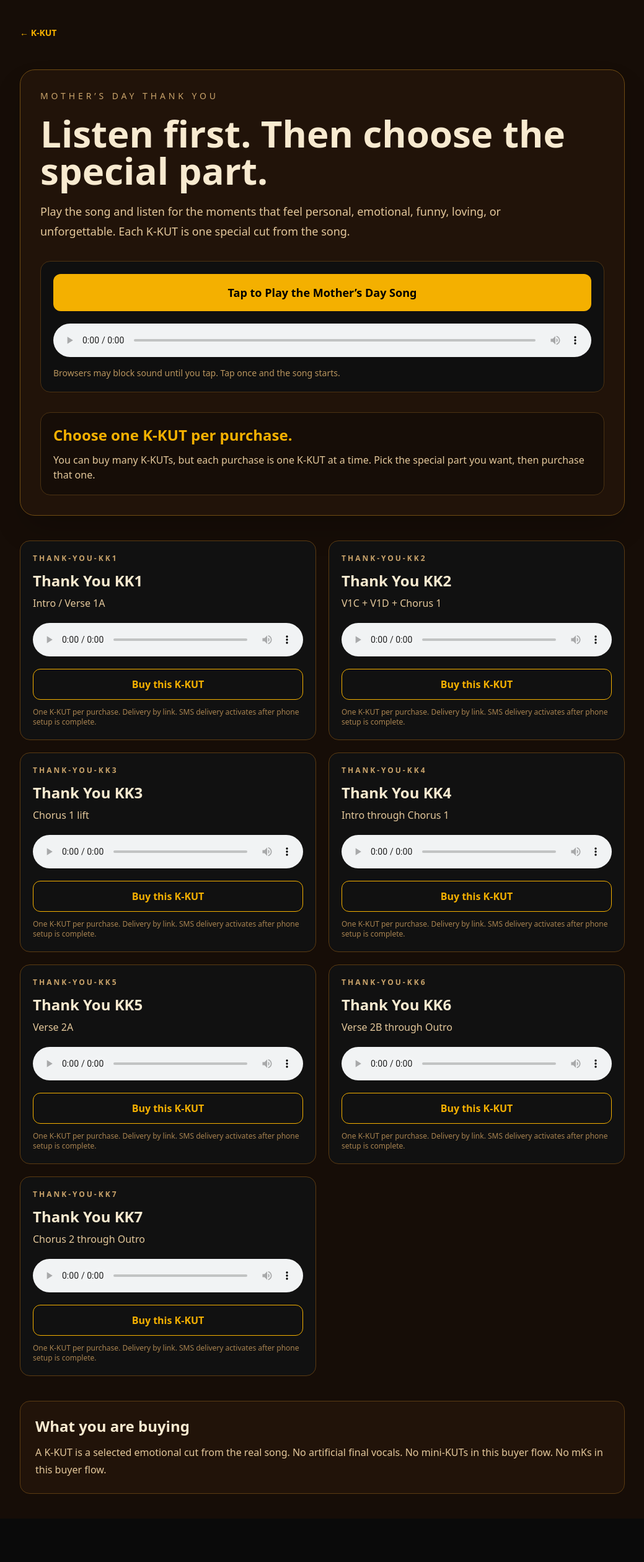
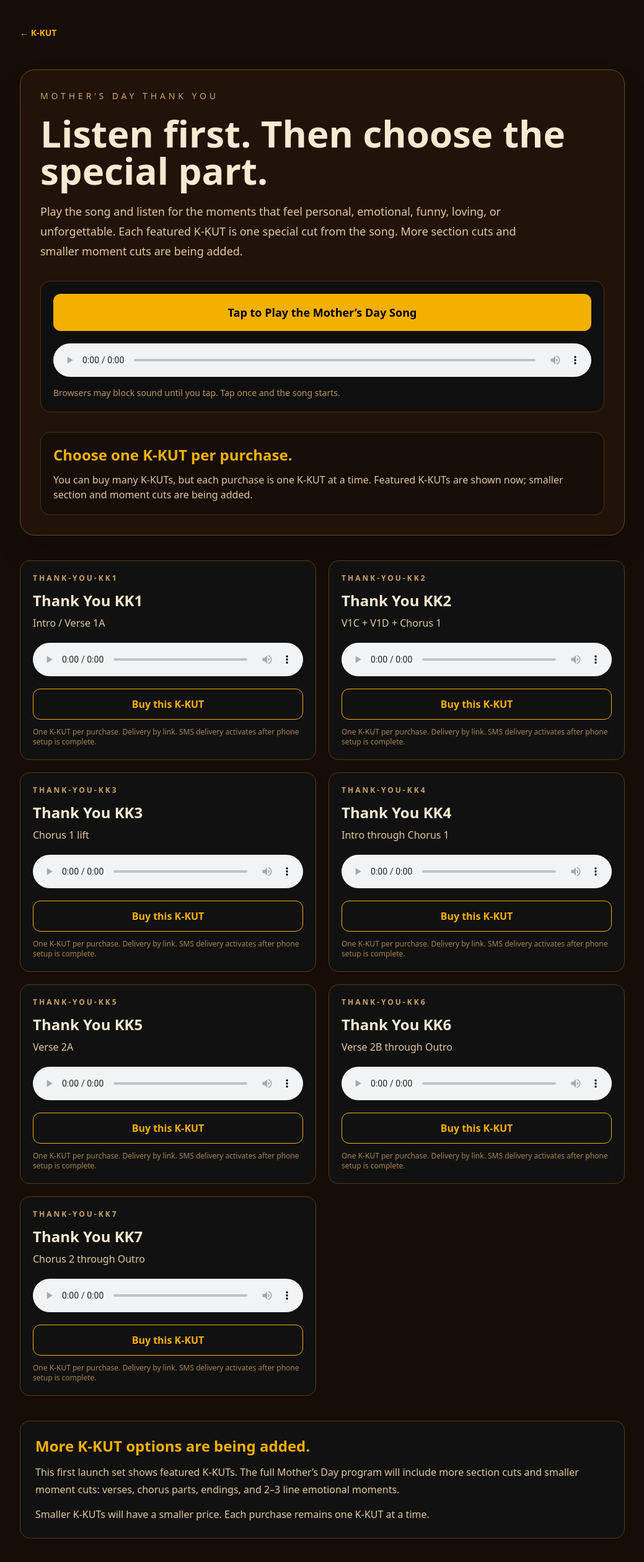
Before and after one commit to mmmm013/k-kut, a Next.js app: page /mothers-day/thank-you in a window 1280 px wide. Shown: the top 2520 px of the page at 62% size, without its empty margins (120-1159 px from the left). Before the commit the page ends 2450 px from the top, so only its background shows below. Built offline with nearby package versions, Linux system fonts and the light colour scheme.

Commit message:
Clarify Mother's Day K-KUT options and smaller cuts

```diff
--- a/app/mothers-day/thank-you/page.tsx
+++ b/app/mothers-day/thank-you/page.tsx
@@ -75,8 +75,7 @@ export default function MothersDayThankYouPage() {
 
           <p className="mt-5 max-w-3xl text-lg leading-8 text-[#e4c89b]">
             Play the song and listen for the moments that feel personal,
-            emotional, funny, loving, or unforgettable. Each K-KUT is one
-            special cut from the song.
+            emotional, funny, loving, or unforgettable. Each featured K-KUT is one special cut from the song. More section cuts and smaller moment cuts are being added.
           </p>
 
           <div className="mt-8 rounded-2xl border border-[#4b3212] bg-[#0f0f0f] p-5">
@@ -105,8 +104,7 @@ export default function MothersDayThankYouPage() {
               Choose one K-KUT per purchase.
             </h2>
             <p className="mt-3 text-[#e4c89b]">
-              You can buy many K-KUTs, but each purchase is one K-KUT at a time.
-              Pick the special part you want, then purchase that one.
+              You can buy many K-KUTs, but each purchase is one K-KUT at a time. Featured K-KUTs are shown now; smaller section and moment cuts are being added.
             </p>
           </div>
         </div>
@@ -147,6 +145,22 @@ export default function MothersDayThankYouPage() {
           ))}
         </section>
 
+
+        <section className="mt-10 rounded-2xl border border-[#5b3b12] bg-[#111] p-6">
+          <h2 className="text-2xl font-black text-[#f4b000]">
+            More K-KUT options are being added.
+          </h2>
+          <p className="mt-3 leading-7 text-[#e4c89b]">
+            This first launch set shows featured K-KUTs. The full Mother’s Day
+            program will include more section cuts and smaller moment cuts:
+            verses, chorus parts, endings, and 2–3 line emotional moments.
+          </p>
+          <p className="mt-3 leading-7 text-[#e4c89b]">
+            Smaller K-KUTs will have a smaller price. Each purchase remains one
+            K-KUT at a time.
+          </p>
+        </section>
+
         <section className="mt-10 rounded-2xl border border-[#5b3b12] bg-[#211309] p-6">
           <h2 className="text-2xl font-black">What you are buying</h2>
           <p className="mt-3 leading-7 text-[#e4c89b]">
```
